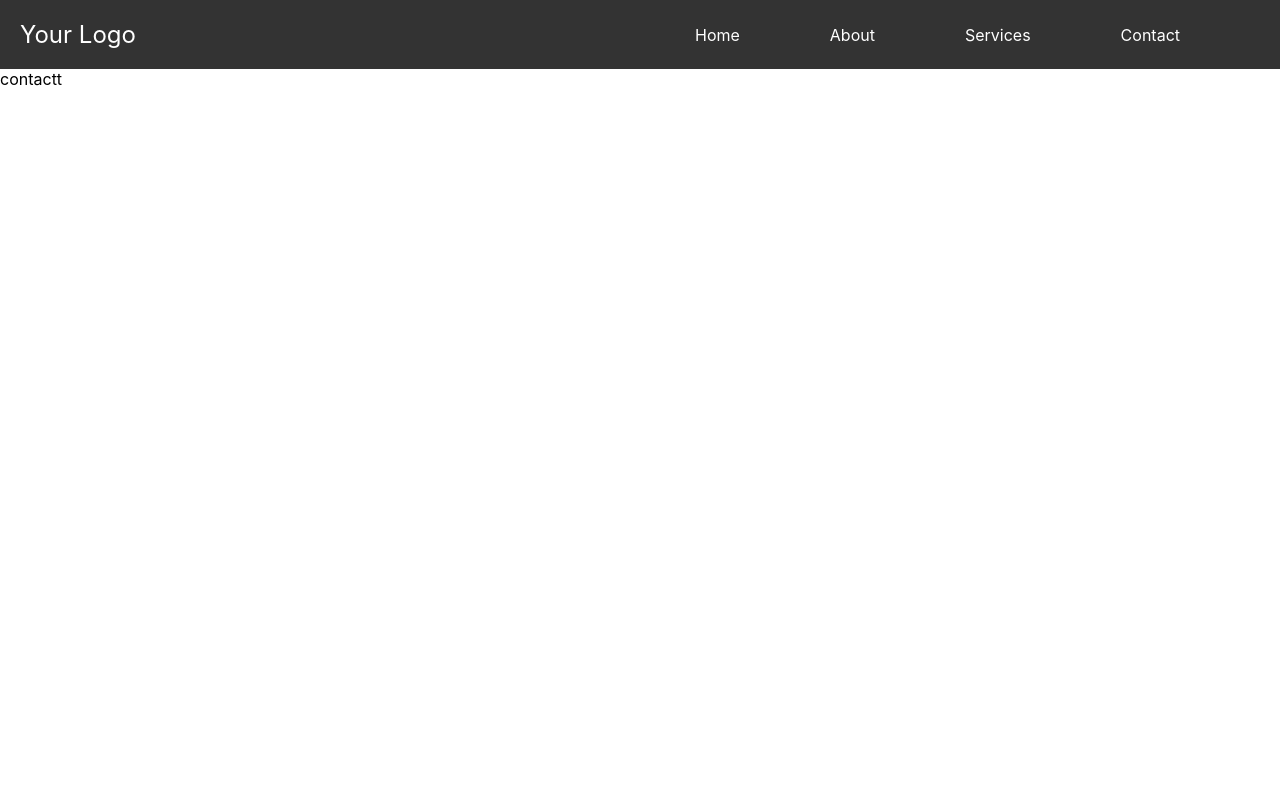
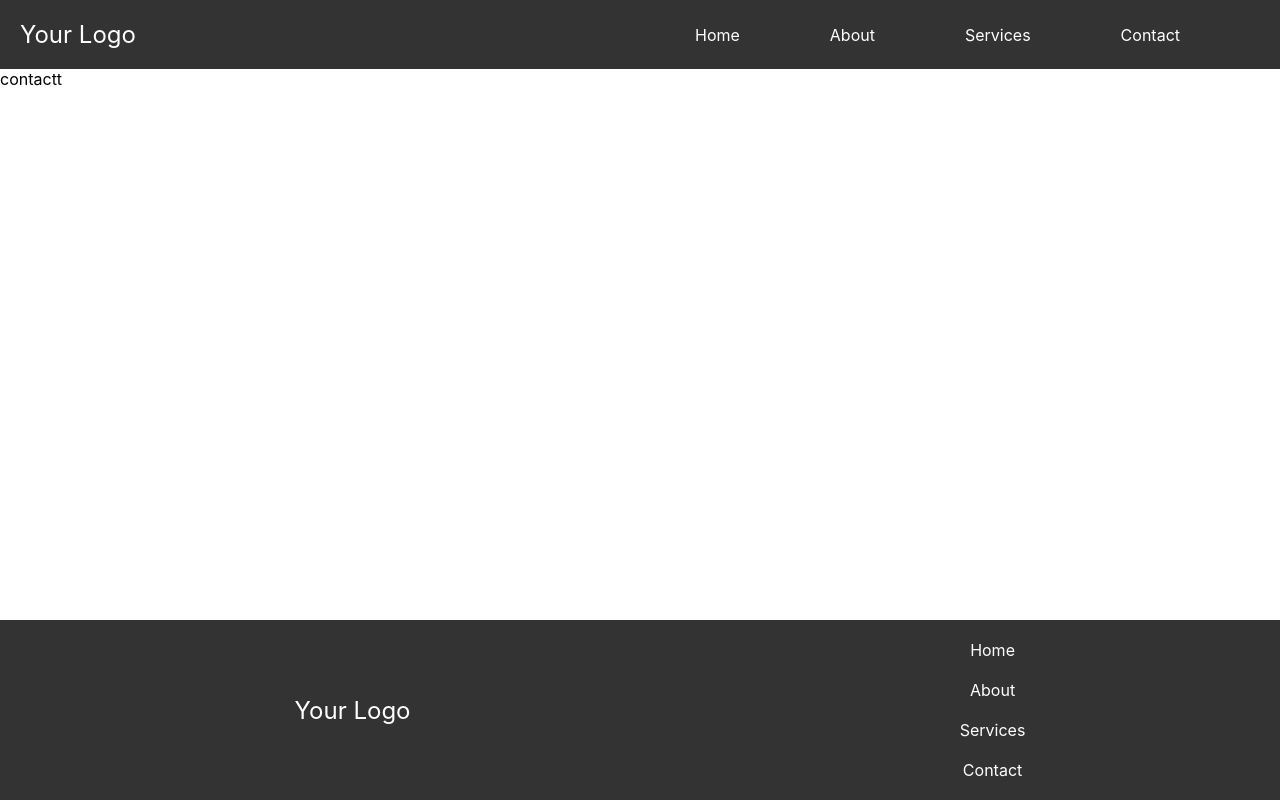
Before and after one commit to Fatenkh7/CODSOFT-T2-Frontend, a React (Create React App) app in the folder e-commerce/: page /contact in a window 1280 px wide. Built offline with nearby package versions, Linux system fonts and the light colour scheme.

Commit message:
create the footer

```diff
--- a/e-commerce/src/App.js
+++ b/e-commerce/src/App.js
@@ -1,9 +1,10 @@
 import React from 'react';
-import { BrowserRouter as Router, Route, Routes } from 'react-router-dom'; // Import Routes
+import { BrowserRouter as Router, Route, Routes } from 'react-router-dom';
 import Header from './components/header/index';
 import Home from './pages/Home/index';
 import About from './pages/About/index';
 import Contact from './pages/contact/index';
+import Footer from './components/footer/index';
 
 function App() {
   return (
@@ -15,6 +16,7 @@
           <Route path="/about" element={<About />} />
           <Route path="/contact" element={<Contact />} />
         </Routes>
+        <Footer />
       </Router>
     </div>
   );
--- /dev/null
+++ b/e-commerce/src/components/footer/index.css
@@ -0,0 +1,50 @@
+/* Footer Styles */
+.footer {
+    background-color: #333;
+    color: #fff;
+    padding: 20px;
+    text-align: center;
+    position: fixed;
+    bottom: 0;
+    left: 0;
+    width: 100%;
+}
+
+.footer-content {
+    display: flex;
+    align-items: center;
+    flex-direction: row;
+    justify-content: space-around;
+}
+
+.footer-logo {
+    font-size: 24px;
+}
+
+.footer-links {
+    display: flex;
+    flex-direction: column;
+    justify-content: center;
+    gap: 20px;
+}
+
+.footer-links a {
+    text-decoration: none;
+    color: #fff;
+}
+
+/* Media query for mobile responsiveness */
+@media (max-width: 768px) {
+    .footer-content {
+        flex-direction: row;
+        gap: 10px;
+    }
+
+    .footer-logo {
+        margin-bottom: 10px;
+    }
+
+    .footer-links a {
+        margin-bottom: 5px;
+    }
+}
--- /dev/null
+++ b/e-commerce/src/components/footer/index.jsx
@@ -0,0 +1,20 @@
+import React from 'react';
+import './index.css';
+
+function Footer() {
+    return (
+        <footer className="footer">
+            <div className="footer-content">
+                <div className="footer-logo">Your Logo</div>
+                <div className="footer-links">
+                    <a href="/">Home</a>
+                    <a href="/about">About</a>
+                    <a href="/services">Services</a>
+                    <a href="/contact">Contact</a>
+                </div>
+            </div>
+        </footer>
+    );
+}
+
+export default Footer;
```
